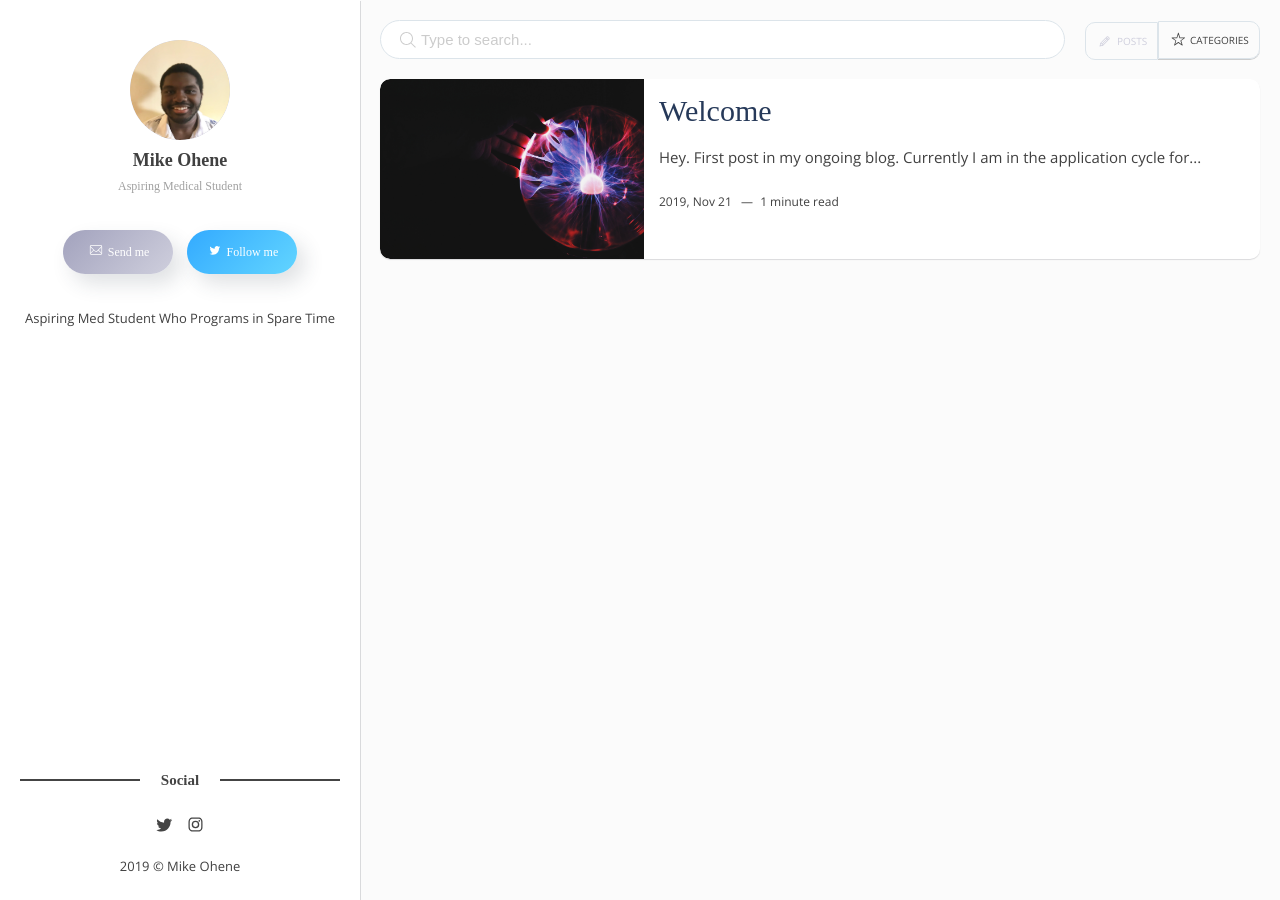
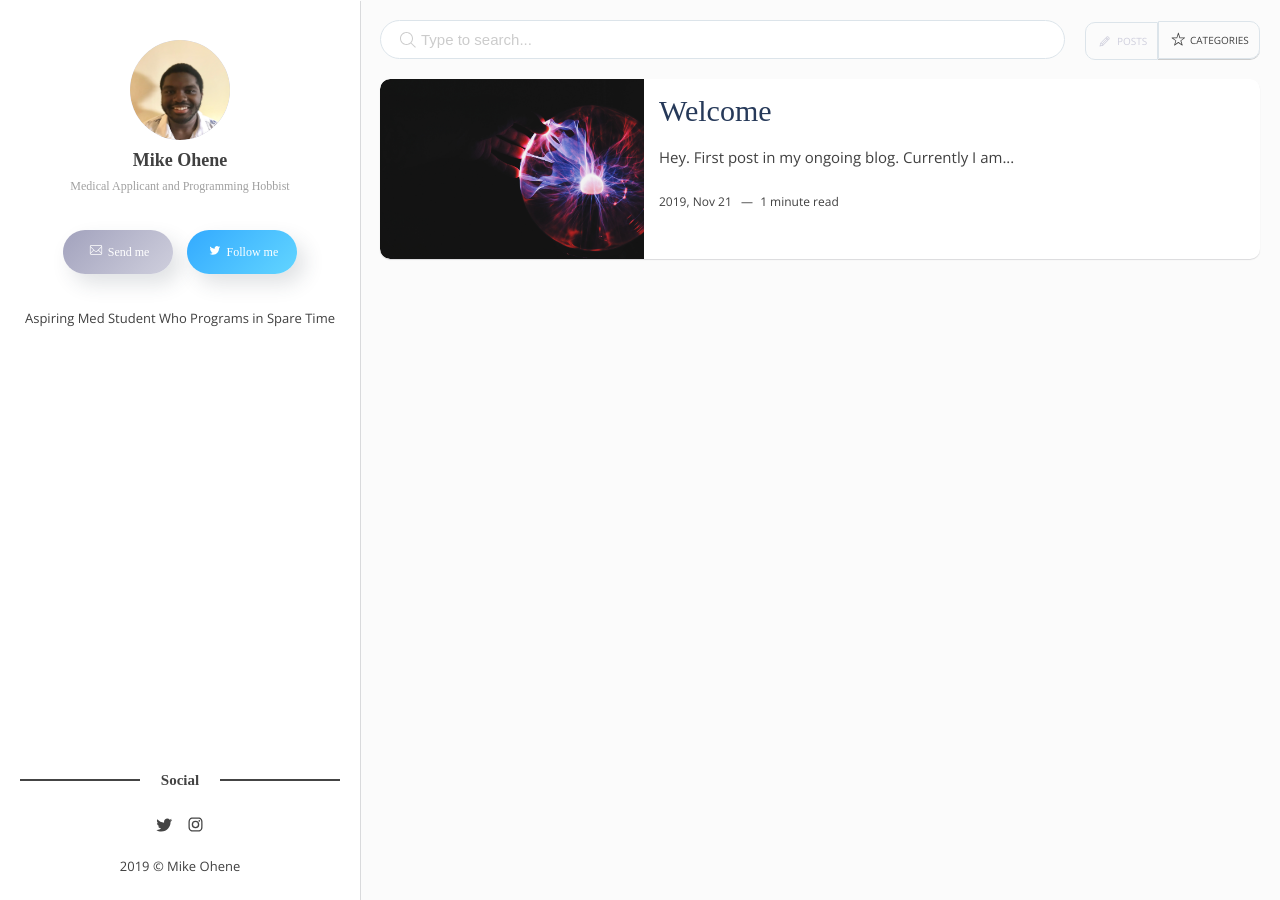
Before and after one commit to mikered239/mikered239.github.io, a Jekyll site: the page built from index.html, in a window 1280 px wide. Built offline with Jekyll 4.4.1, drawn with Linux system fonts in a browser that asks for light colours; some web fonts are replaced; the list of posts is cut into pages by our own code.

Commit message:
config changes

```diff
--- a/_config.yml
+++ b/_config.yml
@@ -1,12 +1,12 @@
-title: Mike's Blog
-description: Flexton is a responsive and ultra-minimal theme for Jekyll.
+title: Mike Ohene
+description: Blog
 baseurl: "" # the subpath of your site, e.g. /blog
 url: "mikered239.github.io" # the base hostname & protocol for your site, e.g. http://example.com
 
 # Author
 author-name:    Mike Ohene
 author-image:   Headsho.jpeg
-author-job:     Aspiring Medical Student
+author-job:     Medical Applicant and Programming Hobbist
 author-email:   mikered239@gmail.com # Add your email for contant form.
 author-twitter: mike_ohene # Add your twitter account
 about-author:   Aspiring Med Student Who Programs in Spare Time
--- a/_posts/2019-11-21-website-in-progress.markdown
+++ b/_posts/2019-11-21-website-in-progress.markdown
@@ -2,7 +2,7 @@
 layout: post
 title: Welcome
 date: 2019-11-21 17:32
-description: Working on a Blog
+summary: Working on a Blog
 image: 04.jpg
 tags: [jekyll, ruby]
 categories: Life
--- a/index.html
+++ b/index.html
@@ -22,7 +22,7 @@ layout: home
       <h2 class="c-post-title">
         <a href="{{post.url | prepend: site.baseurl}}">{{post.title}}</a>
       </h2>
-      <p>{{ post.content | strip_html | truncatewords: 15 }}</p>
+      <p>{{ post.content | strip_html | truncatewords: 10 }}</p>
       <span class="c-post-date">{{post.date | date: '%Y, %b %d'}}&nbsp;&nbsp;&nbsp;—&nbsp;</span>
       <span class="c-post-words">{% capture words %}{{ post.content | number_of_words }}{% endcapture %}{% unless words contains "-" %}{{ words |
           plus: 250 | divided_by: 250 | append: " minute read" }}{% endunless %}</span>
```
Also changed, not shown: 1 other file.
